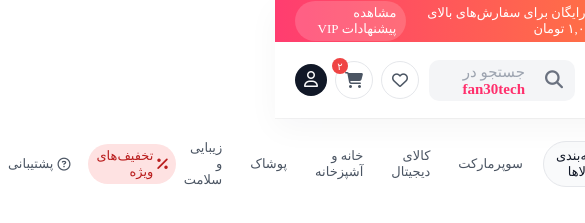
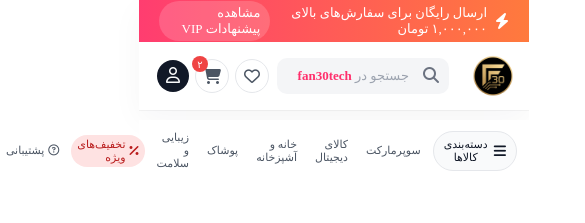
Before and after one commit to MagBone0/home, a plain HTML site: page index.html in a window 390 px wide. Shown: the top 223 px of the page, 585 px wide, since content can reach past the window. Drawn offline with Linux system fonts and the light colour scheme; a web font is replaced by a local one.

Commit message:
Update index.css

```diff
--- a/index.css
+++ b/index.css
@@ -21,6 +21,7 @@ body {
 /* global : end */
 
 /* header : start | استایل هدر و نوار خبر بالا */
+
 header {
   width: 100%;
   max-width: 100%;
@@ -419,51 +420,110 @@ nav {
 
 /* ریسپانسیو هدر + ناوبری برای موبایل */
 @media (max-width: 900px) {
-  /* هدر در موبایل هم ردیفی بماند */
+  /* خود هدر: همیشه یه ردیف بمونه */
   #header-min {
     flex-direction: row;
     height: auto;
     padding: 8px 10px;
     align-items: center;
     justify-content: space-between;
-    gap: 10px;
+    gap: 8px;
   }
 
-  /* لوگو کوچک‌تر برای جا شدن در ردیف */
+  /* لوگو – فقط خود عکس، متن اضافه حذف بشه که جا بگیره */
   #header-logo {
+    flex: 0 0 auto;
     width: auto;
-    max-width: 120px;
+    max-width: none;
     padding: 0;
     justify-content: flex-start;
   }
 
   .main-logo {
-    width: 60px;
-    height: 60px;
+    width: 52px;
+    height: 52px;
   }
 
-  /* سرچ وسط */
+  /* شعار زیر لوگو تو موبایل حذف بشه */
+  .logo-tagline {
+    display: none;
+  }
+
+  /* سرچ وسط، کل فضای وسط رو بگیره */
   #header-srh {
+    flex: 1 1 auto;
     width: 100%;
     max-width: 100%;
     padding: 0;
   }
 
-  /* آیکون‌ها راست */
+  .sb-example-1 .searchTerm {
+    font-size: 14px;
+    padding: 10px 40px 10px 10px;
+  }
+
+  .search-placeholder {
+    right: 40px;
+    font-size: 13px;
+  }
+
+  .sb-example-1 .searchButton {
+    right: 10px;
+    font-size: 16px;
+  }
+
+  /* تگ‌های دسته‌بندی زیر سرچ تو موبایل حذف بشن که هدر شلوغ نشه */
+  .header-tags {
+    display: none;
+  }
+
+  /* آیکون‌ها سمت چپ هدر */
   #login-hearder {
+    flex: 0 0 auto;
     width: auto;
+    max-width: none;
     display: flex;
     align-items: center;
-    gap: 8px;
+    justify-content: flex-end;
+    gap: 6px;
     padding: 0;
   }
 
+  /* دکمه ورود: فقط آیکون، متنش حذف بشه تا جا بشه */
   .auth-btn span:not(.icon) {
-    display: none; /* مخفی کردن متن ورود | ثبت‌نام */
+    display: none;
   }
 
   .auth-btn {
-    padding: 6px 8px;
+    padding: 8px;
+    border-radius: 50%;
+  }
+
+  /* آیکون‌های سبد / علاقه‌مندی کمی کوچیک‌تر */
+  .header-icon-btn {
+    width: 34px;
+    height: 34px;
+  }
+}
+
+/* خیلی کوچک‌تر از 380px – یه کوچولو فشرده‌ترش کنیم */
+@media (max-width: 380px) {
+  #header-min {
+    padding: 6px 6px;
+    gap: 6px;
+  }
+
+  .main-logo {
+    width: 46px;
+    height: 46px;
+  }
+
+  .sb-example-1 .searchTerm {
+    font-size: 13px;
+  }
+
+  .search-placeholder {
+    font-size: 12px;
   }
 }
 
@@ -488,6 +548,86 @@ nav {
     padding: 7px 9px;
   }
 }
+
+/* ===== فیکس هدر و منو در موبایل ===== */
+@media (max-width: 768px) {
+  /* هدر دیگه فیکس نباشه که nav روش نیفته */
+  header {
+    position: static;
+    top: auto;
+  }
+
+  /* nav هم معمولی بشه و از بالا فاصله‌گذاری نکنه */
+  nav {
+    position: static;
+    top: auto;
+    margin-top: 0;
+  }
+}
+/* =========================
+   NAV — نسخه موبایل
+   ========================= */
+@media (max-width: 768px) {
+  /* خود nav */
+  nav {
+    height: auto;
+    padding: 8px 0;
+    margin-top: 10px !important; /* فاصله از هدر */
+    position: relative; /* دیگه نچسبه بالا */
+    top: auto;
+  }
+
+  /* ظرف اصلی nav */
+  #nav-min {
+    padding: 0 12px;
+    justify-content: space-between;
+    gap: 6px;
+  }
+
+  /* لینک‌ها کوچیک‌تر */
+  .nav-left,
+  .nav-right {
+    gap: 6px;
+  }
+
+  .nav-link {
+    font-size: 11px;
+    padding: 3px 6px;
+  }
+
+  /* دکمه دسته‌بندی‌ها */
+  .nav-main-btn {
+    font-size: 11px;
+    padding: 6px 10px;
+  }
+
+  .nav-main-btn i {
+    font-size: 14px;
+  }
+
+  /* آیکون 🔥 کنار “پیشنهادات VIP” */
+  .nav-link.highlight i {
+    font-size: 12px;
+  }
+}
+
+/* موبایل خیلی کوچیک (آیفون SE / 320px) */
+@media (max-width: 360px) {
+  #nav-min {
+    flex-wrap: wrap;
+    justify-content: flex-start;
+  }
+
+  .nav-main-btn {
+    padding: 5px 8px;
+  }
+
+  .nav-link {
+    font-size: 10px;
+    padding: 3px 5px;
+  }
+}
+
 /* nav : end */
 
 /* body : start | ساختار بدنه، باکس‌های عمومی */
```
